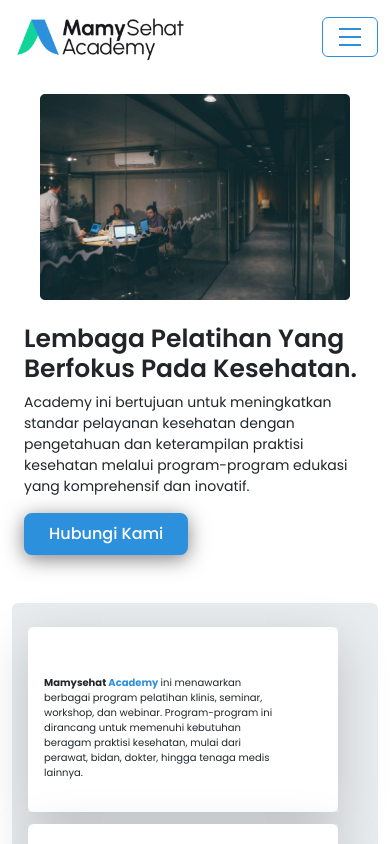
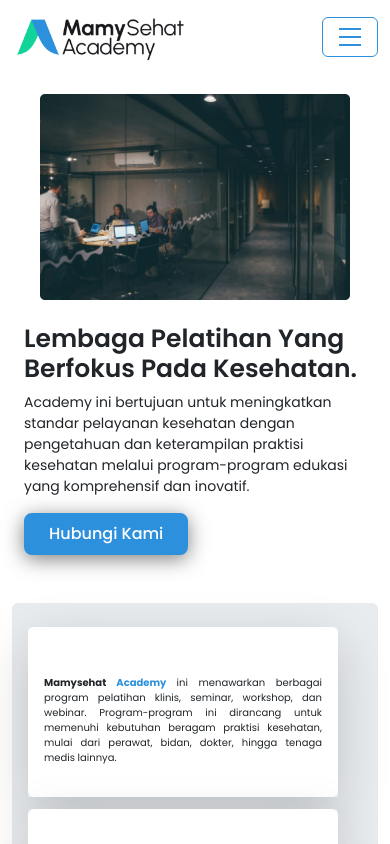
Before and after one commit to AdityaWjy/mamysehat, a Vue app: page /about in a window 390 px wide. Shown: the top 844 px of the page. Built offline with nearby package versions, Linux system fonts and the light colour scheme.

Commit message:
fix justify mobile paragraf

```diff
--- a/src/components/about/CardAbout.vue
+++ b/src/components/about/CardAbout.vue
@@ -69,7 +69,8 @@ img {
 
 @media (max-width: 500px) {
   .text-content {
-    width: 270px;
+    width: auto;
+    text-align: justify;
     font-size: 10px;
   }
 
```
